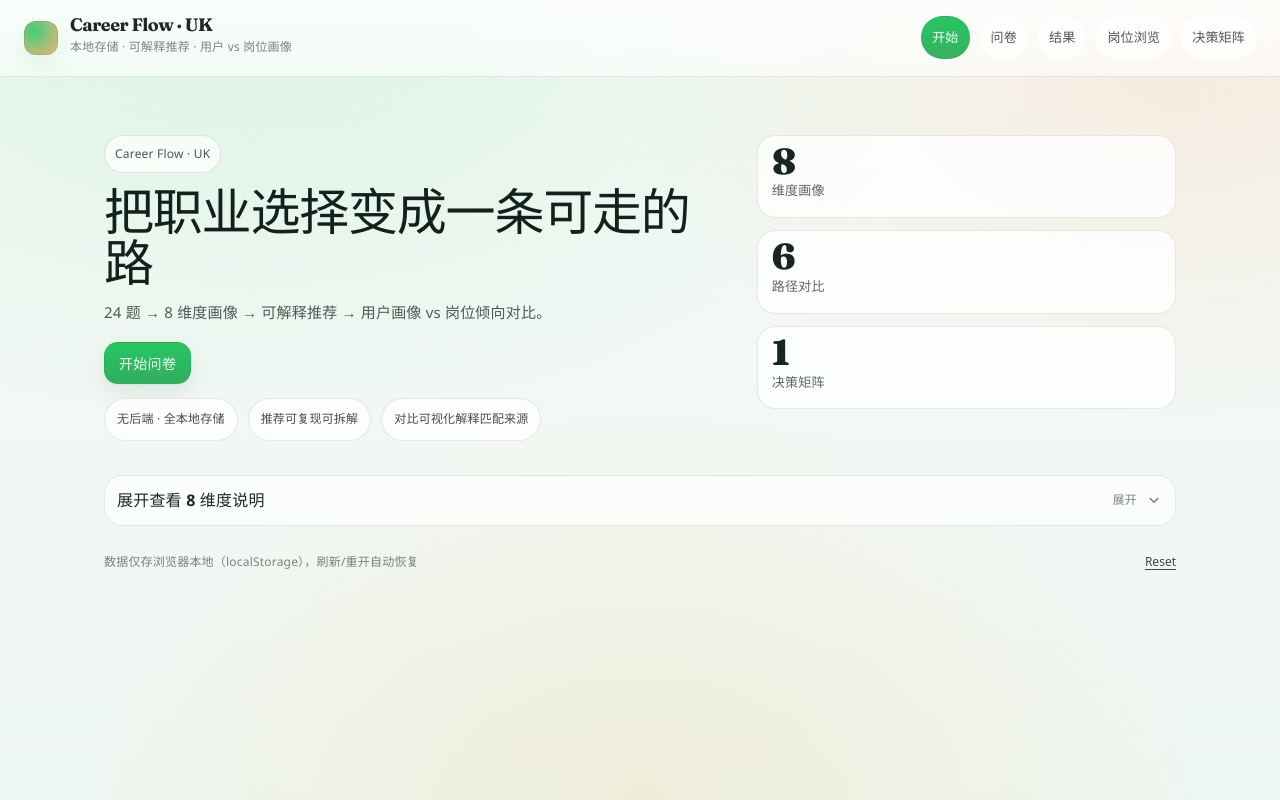
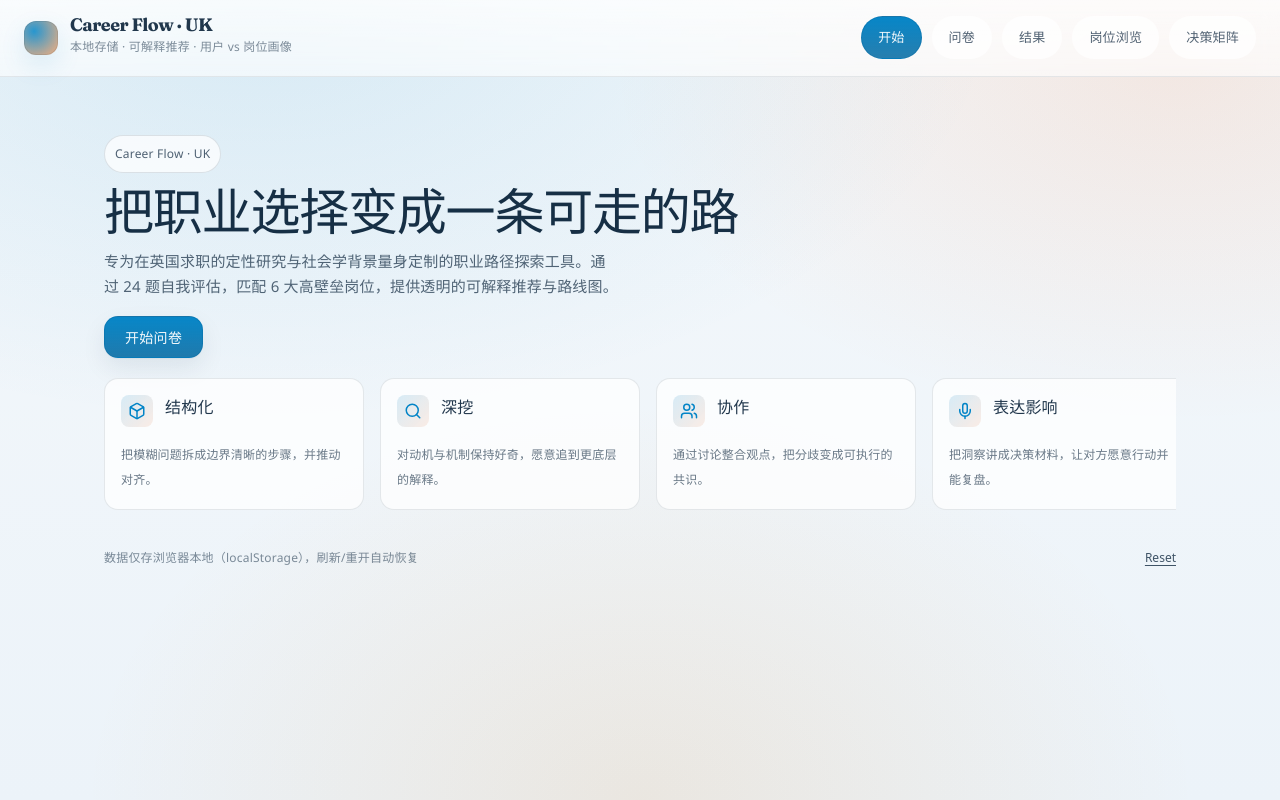
Before and after one commit to MasterFrancis/Career_Ava, a React (Vite) app: page / in a window 1280 px wide. Built offline with nearby package versions, Linux system fonts and the light colour scheme; a web font is replaced by a local one.

Commit message:
feat: Build Career Report Web App
Co-authored-by: traeagent <traeagent@users.noreply.github.com>

```diff
--- a/package.json
+++ b/package.json
@@ -10,6 +10,7 @@
     "preview": "vite preview"
   },
   "dependencies": {
+    "lucide-react": "^1.17.0",
     "react": "^19.2.6",
     "react-dom": "^19.2.6",
     "react-router-dom": "^7.16.0"
--- a/src/index.css
+++ b/src/index.css
@@ -1,25 +1,25 @@
 @import url('https://fonts.googleapis.com/css2?family=Fraunces:opsz,wght@9..144,350..900&family=Recursive:wght@300..1000&display=swap');
 
 :root {
-  --bg0: #f6faf7;
-  --bg1: #eef6f1;
+  --bg0: #f4f8fb;
+  --bg1: #ecf3f9;
   --paper: #ffffff;
   --card: rgba(255, 255, 255, 0.92);
   --card2: rgba(255, 255, 255, 0.74);
-  --stroke: rgba(16, 43, 35, 0.10);
-  --stroke2: rgba(16, 43, 35, 0.16);
-  --text: rgba(9, 24, 20, 0.92);
-  --muted: rgba(9, 24, 20, 0.72);
-  --faint: rgba(9, 24, 20, 0.52);
+  --stroke: rgba(14, 38, 61, 0.10);
+  --stroke2: rgba(14, 38, 61, 0.16);
+  --text: rgba(14, 38, 61, 0.92);
+  --muted: rgba(14, 38, 61, 0.72);
+  --faint: rgba(14, 38, 61, 0.52);
 
-  --accent: #16a34a;
-  --accent2: #f97316;
-  --accent3: #f59e0b;
+  --accent: #0284c7; /* 淡蓝色系中的主调，满足 WCAG AA */
+  --accent2: #ea580c; /* 淡橙色系中的主调，满足 WCAG AA */
+  --accent3: #d97706;
   --danger: #e11d48;
-  --ok: #16a34a;
+  --ok: #0284c7;
 
-  --shadow: 0 26px 80px rgba(12, 28, 24, 0.10);
-  --shadow2: 0 12px 30px rgba(12, 28, 24, 0.10);
+  --shadow: 0 26px 80px rgba(14, 38, 61, 0.10);
+  --shadow2: 0 12px 30px rgba(14, 38, 61, 0.10);
   --radius-xl: 24px;
   --radius-lg: 18px;
   --radius-md: 14px;
@@ -31,24 +31,24 @@
   --page: 100%;
   --max-content: 1120px;
 
-  --chart-grid: rgba(16, 43, 35, 0.10);
-  --chart-axis: rgba(16, 43, 35, 0.08);
-  --chart-label: rgba(16, 43, 35, 0.58);
-  --chart-user-fill-1: rgba(34, 197, 94, 0.34);
-  --chart-user-fill-2: rgba(34, 197, 94, 0.12);
-  --chart-user-stroke-1: rgba(22, 163, 74, 0.95);
-  --chart-user-stroke-2: rgba(22, 163, 74, 0.55);
-  --chart-role-fill-1: rgba(249, 115, 22, 0.30);
-  --chart-role-fill-2: rgba(249, 115, 22, 0.12);
+  --chart-grid: rgba(14, 38, 61, 0.10);
+  --chart-axis: rgba(14, 38, 61, 0.08);
+  --chart-label: rgba(14, 38, 61, 0.58);
+  --chart-user-fill-1: rgba(2, 132, 199, 0.34);
+  --chart-user-fill-2: rgba(2, 132, 199, 0.12);
+  --chart-user-stroke-1: rgba(2, 132, 199, 0.95);
+  --chart-user-stroke-2: rgba(2, 132, 199, 0.55);
+  --chart-role-fill-1: rgba(234, 88, 12, 0.30);
+  --chart-role-fill-2: rgba(234, 88, 12, 0.12);
   --chart-role-stroke-1: rgba(234, 88, 12, 0.92);
   --chart-role-stroke-2: rgba(234, 88, 12, 0.55);
 
   font: 16px/155% var(--sans);
   letter-spacing: 0.2px;
   color: var(--text);
-  background: radial-gradient(1200px 680px at 20% 0%, rgba(34, 197, 94, 0.12), transparent 62%),
-    radial-gradient(980px 620px at 92% 8%, rgba(249, 115, 22, 0.10), transparent 58%),
-    radial-gradient(900px 640px at 50% 100%, rgba(245, 158, 11, 0.10), transparent 62%),
+  background: radial-gradient(1200px 680px at 20% 0%, rgba(2, 132, 199, 0.12), transparent 62%),
+    radial-gradient(980px 620px at 92% 8%, rgba(234, 88, 12, 0.10), transparent 58%),
+    radial-gradient(900px 640px at 50% 100%, rgba(217, 119, 6, 0.10), transparent 62%),
     linear-gradient(180deg, var(--bg0), var(--bg1));
   color-scheme: light;
   font-synthesis: none;
@@ -115,8 +115,8 @@ a {
   width: 34px;
   height: 34px;
   border-radius: 12px;
-  background: radial-gradient(circle at 30% 30%, rgba(34, 197, 94, 0.85), rgba(249, 115, 22, 0.55));
-  box-shadow: 0 0 0 1px rgba(16, 43, 35, 0.10) inset, 0 10px 26px rgba(34, 197, 94, 0.12);
+  background: radial-gradient(circle at 30% 30%, rgba(2, 132, 199, 0.85), rgba(249, 115, 22, 0.55));
+  box-shadow: 0 0 0 1px rgba(14, 38, 61, 0.10) inset, 0 10px 26px rgba(2, 132, 199, 0.12);
 }
 
 .brandTitle {
@@ -146,7 +146,7 @@ a {
 }
 
 .pill {
-  padding: 8px 10px;
+  padding: 8px 16px;
   border-radius: 999px;
   border: 1px solid transparent;
   text-decoration: none;
@@ -164,8 +164,8 @@ a {
 
 .pillActive {
   color: rgba(255, 255, 255, 0.95);
-  border-color: rgba(22, 163, 74, 0.35);
-  background: linear-gradient(180deg, rgba(34, 197, 94, 0.98), rgba(22, 163, 74, 0.86));
+  border-color: rgba(3, 105, 161, 0.35);
+  background: linear-gradient(180deg, rgba(2, 132, 199, 0.98), rgba(3, 105, 161, 0.86));
 }
 
 .page {
@@ -222,7 +222,7 @@ a {
   border: 1px solid var(--stroke);
   border-radius: var(--radius-lg);
   background: linear-gradient(180deg, rgba(255, 255, 255, 0.92), rgba(255, 255, 255, 0.84));
-  box-shadow: 0 4px 20px rgba(12, 28, 24, 0.05);
+  box-shadow: 0 4px 20px rgba(14, 38, 61, 0.05);
   overflow: hidden;
 }
 
@@ -265,32 +265,32 @@ a {
   appearance: none;
   cursor: pointer;
   border-radius: 14px;
-  padding: 10px 14px;
+  padding: 10px 20px;
   font-weight: 720;
   letter-spacing: 0.3px;
   font-size: 14px;
   background: rgba(255, 255, 255, 0.96);
   color: var(--text);
   border: 1px solid var(--stroke2);
-  box-shadow: 0 1px 0 rgba(12, 28, 24, 0.04), 0 10px 24px rgba(12, 28, 24, 0.08);
+  box-shadow: 0 1px 0 rgba(14, 38, 61, 0.04), 0 10px 24px rgba(14, 38, 61, 0.08);
   transition: 120ms ease;
 }
 
 .btn:hover {
   transform: translateY(-1px);
   background: rgba(255, 255, 255, 1);
-  border-color: rgba(22, 163, 74, 0.32);
-  box-shadow: 0 1px 0 rgba(12, 28, 24, 0.04), 0 14px 30px rgba(12, 28, 24, 0.12);
+  border-color: rgba(3, 105, 161, 0.32);
+  box-shadow: 0 1px 0 rgba(14, 38, 61, 0.04), 0 14px 30px rgba(14, 38, 61, 0.12);
 }
 
 .btnPrimary {
-  background: linear-gradient(180deg, rgba(34, 197, 94, 0.98), rgba(22, 163, 74, 0.88));
+  background: linear-gradient(180deg, rgba(2, 132, 199, 0.98), rgba(3, 105, 161, 0.88));
   color: rgba(255, 255, 255, 0.95);
-  border-color: rgba(22, 163, 74, 0.35);
+  border-color: rgba(3, 105, 161, 0.35);
 }
 
 .btnPrimary:hover {
-  background: linear-gradient(180deg, rgba(34, 197, 94, 1), rgba(22, 163, 74, 0.9));
+  background: linear-gradient(180deg, rgba(2, 132, 199, 1), rgba(3, 105, 161, 0.9));
 }
 
 .btnGhost {
@@ -314,20 +314,20 @@ a {
 }
 
 .tagGood {
-  border-color: rgba(22, 163, 74, 0.25);
-  background: rgba(34, 197, 94, 0.12);
-  color: rgba(9, 24, 20, 0.88);
+  border-color: rgba(2, 132, 199, 0.25);
+  background: rgba(2, 132, 199, 0.12);
+  color: rgba(14, 38, 61, 0.88);
 }
 
 .tagRisk {
-  border-color: rgba(225, 29, 72, 0.24);
-  background: rgba(225, 29, 72, 0.10);
-  color: rgba(9, 24, 20, 0.88);
+  border-color: rgba(234, 88, 12, 0.24);
+  background: rgba(234, 88, 12, 0.10);
+  color: rgba(14, 38, 61, 0.88);
 }
 
 .divider {
   height: 1px;
-  background: rgba(16, 43, 35, 0.10);
+  background: rgba(14, 38, 61, 0.10);
   margin: 18px 0;
 }
 
@@ -345,7 +345,7 @@ a {
   background: transparent;
   border: 0;
   cursor: pointer;
-  color: rgba(9, 24, 20, 0.78);
+  color: rgba(14, 38, 61, 0.78);
   text-decoration: underline;
   text-underline-offset: 3px;
   padding: 0;
@@ -353,7 +353,7 @@ a {
 }
 
 .linkBtn:hover {
-  color: rgba(9, 24, 20, 0.92);
+  color: rgba(14, 38, 61, 0.92);
 }
 
 .modalOverlay {
@@ -371,7 +371,7 @@ a {
   border-radius: var(--radius-xl);
   border: 1px solid var(--stroke2);
   background: rgba(255, 255, 255, 0.96);
-  box-shadow: 0 36px 120px rgba(12, 28, 24, 0.18);
+  box-shadow: 0 36px 120px rgba(14, 38, 61, 0.18);
   overflow: hidden;
 }
 
@@ -444,7 +444,7 @@ a {
 }
 
 details[open] .accordionHint {
-  color: rgba(22, 163, 74, 0.95);
+  color: rgba(2, 132, 199, 0.9);
 }
 
 .accordionChevron {
@@ -453,12 +453,12 @@ details[open] .accordionHint {
 
 details[open] .accordionChevron {
   transform: rotate(180deg);
-  color: rgba(22, 163, 74, 0.95);
+  color: rgba(3, 105, 161, 0.95);
 }
 
 .accordionBody {
   padding: 12px;
-  border-top: 1px solid rgba(16, 43, 35, 0.10);
+  border-top: 1px solid rgba(14, 38, 61, 0.10);
   color: var(--muted);
 }
 
@@ -498,7 +498,7 @@ details[open] .accordionChevron {
 }
 
 .stepperNum {
-  color: rgba(22, 163, 74, 0.95);
+  color: rgba(2, 132, 199, 0.95);
 }
 
 .stepperDots {
@@ -519,7 +519,7 @@ details[open] .accordionChevron {
   width: 10px;
   height: 10px;
   border-radius: 999px;
-  border: 1px solid rgba(16, 43, 35, 0.18);
+  border: 1px solid rgba(14, 38, 61, 0.18);
   background: rgba(255, 255, 255, 0.8);
   cursor: pointer;
   transition: 120ms ease;
@@ -527,12 +527,12 @@ details[open] .accordionChevron {
 
 .stepDot:hover {
   transform: translateY(-1px);
-  border-color: rgba(22, 163, 74, 0.35);
+  border-color: rgba(2, 132, 199, 0.35);
 }
 
 .stepDotDone {
-  background: rgba(34, 197, 94, 0.28);
-  border-color: rgba(22, 163, 74, 0.22);
+  background: rgba(2, 132, 199, 0.28);
+  border-color: rgba(3, 105, 161, 0.22);
 }
 
 .stepDotActive {
@@ -545,7 +545,7 @@ details[open] .accordionChevron {
   font-size: 26px;
   letter-spacing: -0.6px;
   line-height: 1.15;
-  color: rgba(9, 24, 20, 0.92);
+  color: rgba(14, 38, 61, 0.92);
   animation: fadeUp 240ms ease both;
 }
 
@@ -587,14 +587,14 @@ details[open] .accordionChevron {
 
 .quizScaleBtn:hover {
   transform: translateY(-1px);
-  border-color: rgba(22, 163, 74, 0.28);
+  border-color: rgba(2, 132, 199, 0.28);
   background: rgba(255, 255, 255, 1);
 }
 
 .quizScaleBtnActive {
   color: rgba(255, 255, 255, 0.95);
-  border-color: rgba(22, 163, 74, 0.35);
-  background: linear-gradient(180deg, rgba(34, 197, 94, 0.98), rgba(22, 163, 74, 0.86));
+  border-color: rgba(3, 105, 161, 0.35);
+  background: linear-gradient(180deg, rgba(2, 132, 199, 0.98), rgba(3, 105, 161, 0.86));
 }
 
 .quizScaleHint {
@@ -617,7 +617,7 @@ details[open] .accordionChevron {
   border-radius: 12px;
   border: 1px solid var(--stroke2);
   background: rgba(255, 255, 255, 0.86);
-  color: rgba(9, 24, 20, 0.86);
+  color: rgba(14, 38, 61, 0.86);
   cursor: pointer;
   font-weight: 780;
   transition: 120ms ease;
@@ -626,12 +626,12 @@ details[open] .accordionChevron {
 .quizGridBtn:hover {
   transform: translateY(-1px);
   background: rgba(255, 255, 255, 1);
-  border-color: rgba(22, 163, 74, 0.25);
+  border-color: rgba(2, 132, 199, 0.25);
 }
 
 .quizGridBtnDone {
-  border-color: rgba(22, 163, 74, 0.25);
-  background: rgba(34, 197, 94, 0.12);
+  border-color: rgba(2, 132, 199, 0.25);
+  background: rgba(2, 132, 199, 0.12);
 }
 
 .quizGridBtnActive {
@@ -640,7 +640,7 @@ details[open] .accordionChevron {
 }
 
 .dimRow {
-  border: 1px solid rgba(16, 43, 35, 0.10);
+  border: 1px solid rgba(14, 38, 61, 0.10);
   border-radius: 16px;
   padding: 10px 10px 12px;
   background: rgba(255, 255, 255, 0.72);
@@ -678,21 +678,21 @@ details[open] .accordionChevron {
 .dimScore {
   text-align: right;
   font-weight: 860;
-  color: rgba(9, 24, 20, 0.86);
+  color: rgba(14, 38, 61, 0.86);
 }
 
 .dimBar {
   margin-top: 10px;
   height: 8px;
   border-radius: 999px;
-  border: 1px solid rgba(16, 43, 35, 0.12);
-  background: rgba(16, 43, 35, 0.05);
+  border: 1px solid rgba(14, 38, 61, 0.12);
+  background: rgba(14, 38, 61, 0.05);
   overflow: hidden;
 }
 
 .dimBarFill {
   height: 100%;
-  background: linear-gradient(90deg, rgba(34, 197, 94, 0.75), rgba(249, 115, 22, 0.5));
+  background: linear-gradient(90deg, rgba(2, 132, 199, 0.75), rgba(234, 88, 12, 0.5));
 }
 
 .breakRow {
@@ -702,13 +702,13 @@ details[open] .accordionChevron {
   align-items: center;
   padding: 10px;
   border-radius: 14px;
-  border: 1px solid rgba(16, 43, 35, 0.10);
+  border: 1px solid rgba(14, 38, 61, 0.10);
   background: rgba(255, 255, 255, 0.72);
 }
 
 .breakKey {
   font-weight: 900;
-  color: rgba(9, 24, 20, 0.88);
+  color: rgba(14, 38, 61, 0.88);
 }
 
 .breakNums {
@@ -727,7 +727,7 @@ details[open] .accordionChevron {
 
 .miniViz {
   border-radius: 16px;
-  border: 1px solid rgba(16, 43, 35, 0.10);
+  border: 1px solid rgba(14, 38, 61, 0.10);
   background: rgba(255, 255, 255, 0.82);
   padding: 8px;
 }
@@ -739,7 +739,7 @@ details[open] .accordionChevron {
 }
 
 .pathCardCTA {
-  border-top: 1px solid rgba(16, 43, 35, 0.10);
+  border-top: 1px solid rgba(14, 38, 61, 0.10);
   padding-top: 10px;
 }
 
@@ -750,20 +750,20 @@ details[open] .accordionChevron {
   resize: vertical;
   border-radius: 16px;
   padding: 12px;
-  border: 1px solid rgba(16, 43, 35, 0.16);
+  border: 1px solid rgba(14, 38, 61, 0.16);
   background: rgba(255, 255, 255, 0.92);
-  color: rgba(9, 24, 20, 0.9);
+  color: rgba(14, 38, 61, 0.9);
   font: inherit;
   outline: none;
 }
 
 .noteArea:focus {
-  border-color: rgba(22, 163, 74, 0.35);
-  box-shadow: 0 0 0 3px rgba(34, 197, 94, 0.16);
+  border-color: rgba(3, 105, 161, 0.35);
+  box-shadow: 0 0 0 3px rgba(2, 132, 199, 0.16);
 }
 
 .roadPhase {
-  border: 1px solid rgba(16, 43, 35, 0.10);
+  border: 1px solid rgba(14, 38, 61, 0.10);
   border-radius: 16px;
   padding: 12px;
   background: rgba(255, 255, 255, 0.72);
@@ -771,7 +771,7 @@ details[open] .accordionChevron {
 
 .roadPhaseTitle {
   font-weight: 860;
-  color: rgba(9, 24, 20, 0.9);
+  color: rgba(14, 38, 61, 0.9);
 }
 
 .matrixTable {
@@ -783,7 +783,7 @@ details[open] .accordionChevron {
 
 .matrixTh,
 .matrixTd {
-  border-bottom: 1px solid rgba(16, 43, 35, 0.10);
+  border-bottom: 1px solid rgba(14, 38, 61, 0.10);
   padding: 12px 10px;
   vertical-align: top;
 }
@@ -794,7 +794,7 @@ details[open] .accordionChevron {
   background: rgba(255, 255, 255, 0.92);
   backdrop-filter: blur(8px);
   z-index: 1;
-  color: rgba(9, 24, 20, 0.9);
+  color: rgba(14, 38, 61, 0.9);
 }
 
 .matrixName {
@@ -805,15 +805,15 @@ details[open] .accordionChevron {
   width: 100%;
   border-radius: 12px;
   padding: 9px 10px;
-  border: 1px solid rgba(16, 43, 35, 0.16);
+  border: 1px solid rgba(14, 38, 61, 0.16);
   background: rgba(255, 255, 255, 0.92);
-  color: rgba(9, 24, 20, 0.9);
+  color: rgba(14, 38, 61, 0.9);
   font: inherit;
   outline: none;
 }
 
 .rankRow {
-  border: 1px solid rgba(16, 43, 35, 0.10);
+  border: 1px solid rgba(14, 38, 61, 0.10);
   border-radius: 16px;
   padding: 12px;
   background: rgba(255, 255, 255, 0.72);
@@ -829,14 +829,14 @@ details[open] .accordionChevron {
   margin-top: 10px;
   height: 10px;
   border-radius: 999px;
-  border: 1px solid rgba(16, 43, 35, 0.12);
-  background: rgba(16, 43, 35, 0.05);
+  border: 1px solid rgba(14, 38, 61, 0.12);
+  background: rgba(14, 38, 61, 0.05);
   overflow: hidden;
 }
 
 .rankBarFill {
   height: 100%;
-  background: linear-gradient(90deg, rgba(34, 197, 94, 0.75), rgba(249, 115, 22, 0.55));
+  background: linear-gradient(90deg, rgba(2, 132, 199, 0.75), rgba(234, 88, 12, 0.55));
 }
 
 .clickCard {
@@ -845,13 +845,13 @@ details[open] .accordionChevron {
 
 .clickCard:hover {
   transform: translateY(-2px);
-  border-color: rgba(22, 163, 74, 0.22);
-  box-shadow: 0 18px 52px rgba(12, 28, 24, 0.14);
+  border-color: rgba(3, 105, 161, 0.22);
+  box-shadow: 0 18px 52px rgba(14, 38, 61, 0.14);
 }
 
 .pathName {
   font-weight: 900;
-  color: rgba(9, 24, 20, 0.92);
+  color: rgba(14, 38, 61, 0.92);
 }
 
 .cardSub {
@@ -896,7 +896,7 @@ details[open] .accordionChevron {
   background: transparent;
   padding: 20px 0;
   display: grid;
-  grid-template-columns: 1.2fr 0.8fr;
+  grid-template-columns: 1fr;
   gap: 24px;
 }
 
@@ -912,7 +912,7 @@ details[open] .accordionChevron {
   gap: 10px;
   padding: 6px 10px;
   border-radius: 999px;
-  border: 1px solid rgba(16, 43, 35, 0.12);
+  border: 1px solid rgba(14, 38, 61, 0.12);
   background: rgba(255, 255, 255, 0.72);
   color: var(--muted);
   font-size: 12px;
@@ -926,7 +926,7 @@ details[open] .accordionChevron {
   font-weight: 850;
   font-size: 50px;
   line-height: 1.02;
-  color: rgba(9, 24, 20, 0.96);
+  color: rgba(14, 38, 61, 0.96);
 }
 
 @media (max-width: 720px) {
@@ -937,7 +937,7 @@ details[open] .accordionChevron {
 
 .homeSub {
   margin-top: 12px;
-  color: rgba(9, 24, 20, 0.70);
+  color: rgba(14, 38, 61, 0.70);
   font-size: 15px;
   max-width: 60ch;
 }
@@ -960,21 +960,19 @@ details[open] .accordionChevron {
 .chip {
   border-radius: 999px;
   padding: 8px 12px;
-  border: 1px solid rgba(16, 43, 35, 0.10);
+  border: 1px solid rgba(14, 38, 61, 0.10);
   background: rgba(255, 255, 255, 0.74);
-  color: rgba(9, 24, 20, 0.76);
+  color: rgba(14, 38, 61, 0.76);
   font-size: 12px;
 }
 
 .homeHeroRight {
-  display: grid;
-  gap: 12px;
-  align-content: start;
+  display: none;
 }
 
 .homeStat {
   border-radius: 18px;
-  border: 1px solid rgba(16, 43, 35, 0.10);
+  border: 1px solid rgba(14, 38, 61, 0.10);
   background: rgba(255, 255, 255, 0.78);
   padding: 14px;
   display: grid;
@@ -986,37 +984,63 @@ details[open] .accordionChevron {
   font-weight: 850;
   letter-spacing: -0.8px;
   font-size: 36px;
-  color: rgba(9, 24, 20, 0.94);
+  color: rgba(14, 38, 61, 0.94);
 }
 
 .homeStatText {
-  color: rgba(9, 24, 20, 0.66);
+  color: rgba(14, 38, 61, 0.66);
   font-size: 13px;
 }
 
-.dimExplainGrid {
-  display: grid;
-  grid-template-columns: repeat(2, minmax(0, 1fr));
-  gap: 10px;
+.dimExplainScroll {
+  display: flex;
+  overflow-x: auto;
+  gap: 16px;
+  padding-bottom: 12px;
+  scroll-snap-type: x mandatory;
+  -webkit-overflow-scrolling: touch;
 }
 
-@media (max-width: 720px) {
-  .dimExplainGrid {
-    grid-template-columns: 1fr;
-  }
+.dimExplainScroll::-webkit-scrollbar {
+  height: 6px;
+}
+.dimExplainScroll::-webkit-scrollbar-track {
+  background: rgba(14, 38, 61, 0.04);
+  border-radius: 999px;
+}
+.dimExplainScroll::-webkit-scrollbar-thumb {
+  background: rgba(14, 38, 61, 0.12);
+  border-radius: 999px;
 }
 
-.dimExplainCard {
-  border: 1px solid rgba(16, 43, 35, 0.10);
-  border-radius: 16px;
-  padding: 12px;
-  background: rgba(255, 255, 255, 0.72);
+.dimExplainCardScroll {
+  flex: 0 0 260px;
+  scroll-snap-align: start;
+  border: 1px solid var(--stroke);
+  border-radius: var(--radius-md);
+  padding: 16px;
+  background: var(--card2);
+  display: flex;
+  flex-direction: column;
+  gap: 12px;
 }
 
 .dimExplainHead {
-  display: grid;
-  grid-template-columns: 34px 1fr;
-  gap: 10px;
+  display: flex;
+  align-items: flex-start;
+  gap: 12px;
+}
+
+.dimExplainIcon {
+  width: 32px;
+  height: 32px;
+  border-radius: 8px;
+  background: linear-gradient(135deg, rgba(2, 132, 199, 0.15), rgba(234, 88, 12, 0.1));
+  display: flex;
+  align-items: center;
+  justify-content: center;
+  color: var(--accent);
+  flex-shrink: 0;
 }
 
 .dimExplainKey {
@@ -1027,16 +1051,16 @@ details[open] .accordionChevron {
   place-items: center;
   font-weight: 900;
   color: rgba(255, 255, 255, 0.95);
-  background: linear-gradient(180deg, rgba(34, 197, 94, 0.98), rgba(22, 163, 74, 0.86));
+  background: linear-gradient(180deg, rgba(2, 132, 199, 0.98), rgba(3, 105, 161, 0.86));
 }
 
 .dimExplainName {
   font-weight: 860;
-  color: rgba(9, 24, 20, 0.92);
+  color: rgba(14, 38, 61, 0.92);
 }
 
 .dimExplainText {
   margin-top: 4px;
-  color: rgba(9, 24, 20, 0.62);
+  color: rgba(14, 38, 61, 0.62);
   font-size: 12px;
 }
--- a/src/pages/WelcomePage.tsx
+++ b/src/pages/WelcomePage.tsx
@@ -1,8 +1,23 @@
-import { useMemo } from 'react'
+import React, { useMemo } from 'react'
 import { useNavigate } from 'react-router-dom'
 import { DIMENSION_ORDER, DIMENSIONS } from '../domain/dimensions'
 import { isQuizComplete } from '../domain/quiz'
 import { useStore } from '../state/useStore'
+import {
+  Box, Search, Users, Mic,
+  LineChart, Clock, Shield, Target
+} from 'lucide-react'
+
+const DIM_ICONS: Record<string, React.ReactNode> = {
+  A: <Box size={18} />,
+  B: <Search size={18} />,
+  C: <Users size={18} />,
+  D: <Mic size={18} />,
+  E: <LineChart size={18} />,
+  F: <Clock size={18} />,
+  G: <Shield size={18} />,
+  H: <Target size={18} />
+}
 
 export function WelcomePage() {
   const { state } = useStore()
@@ -22,7 +37,7 @@ export function WelcomePage() {
           <div className="homeKicker">Career Flow · UK</div>
           <h1 className="homeTitle">把职业选择变成一条可走的路</h1>
           <p className="homeSub">
-            24 题 → 8 维度画像 → 可解释推荐 → 用户画像 vs 岗位倾向对比。
+            专为在英国求职的定性研究与社会学背景量身定制的职业路径探索工具。通过 24 题自我评估，匹配 6 大高壁垒岗位，提供透明的可解释推荐与路线图。
           </p>
 
           <div className="homeActions">
@@ -35,12 +50,6 @@ export function WelcomePage() {
               </button>
             )}
             {answeredCount > 0 && !complete && <span className="meta">已答 {answeredCount}/24</span>}
-          </div>
-
-          <div className="homeChips">
-            <span className="chip">无后端 · 全本地存储</span>
-            <span className="chip">推荐可复现可拆解</span>
-            <span className="chip">对比可视化解释匹配来源</span>
           </div>
         </div>
 
@@ -60,47 +69,23 @@ export function WelcomePage() {
         </div>
       </div>
 
-      <div style={{ marginTop: 14 }}>
-        <details className="accordion">
-          <summary className="accordionSummary">
-            <span>展开查看 8 维度说明</span>
-            <span className="accordionRight">
-              <span className="accordionHint">展开</span>
-              <svg
-                className="accordionChevron"
-                width="18"
-                height="18"
-                viewBox="0 0 24 24"
-                fill="none"
-                role="presentation"
-                aria-hidden="true"
-              >
-                <path
-                  d="M7 10l5 5 5-5"
-                  stroke="currentColor"
-                  strokeWidth="2.25"
-                  strokeLinecap="round"
-                  strokeLinejoin="round"
-                />
-              </svg>
-            </span>
-          </summary>
-          <div className="accordionBody">
-            <div className="dimExplainGrid">
-              {DIMENSION_ORDER.map((k) => (
-                <div key={k} className="dimExplainCard">
-                  <div className="dimExplainHead">
-                    <div className="dimExplainKey">{k}</div>
-                    <div>
-                      <div className="dimExplainName">{DIMENSIONS[k].name}</div>
-                      <div className="dimExplainText">{DIMENSIONS[k].oneLiner}</div>
-                    </div>
+      <div className="homeDesc">
+        <div className="dimExplainScroll">
+          {DIMENSION_ORDER.map(key => {
+            const d = DIMENSIONS[key as keyof typeof DIMENSIONS]
+            return (
+              <div key={key} className="dimExplainCardScroll">
+                <div className="dimExplainHead">
+                  <div className="dimExplainIcon">{DIM_ICONS[key]}</div>
+                  <div>
+                    <div className="dimExplainName">{d.name}</div>
                   </div>
                 </div>
-              ))}
-            </div>
-          </div>
-        </details>
+                <div className="dimExplainText">{d.oneLiner}</div>
+              </div>
+            )
+          })}
+        </div>
       </div>
     </div>
   )
```
Also changed, not shown: 1 other file (tests, documents, lock files or other folders).
